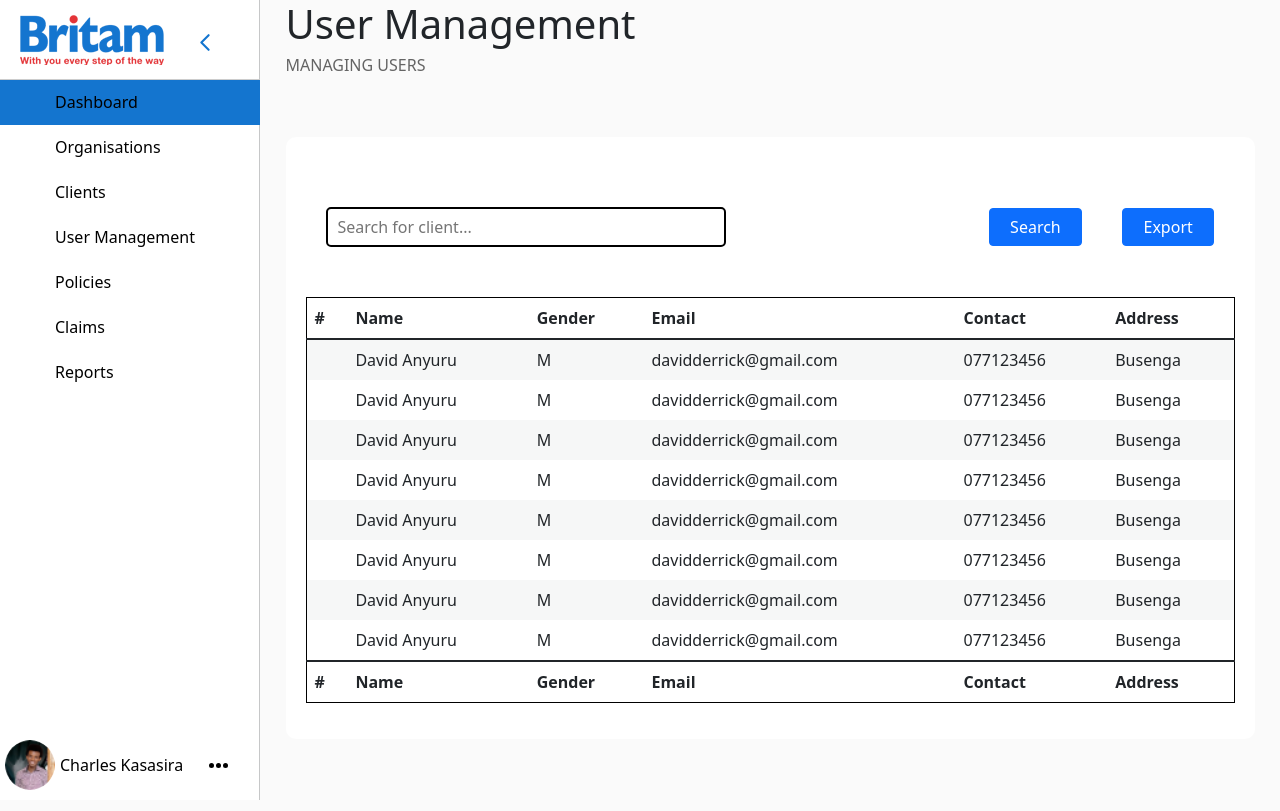
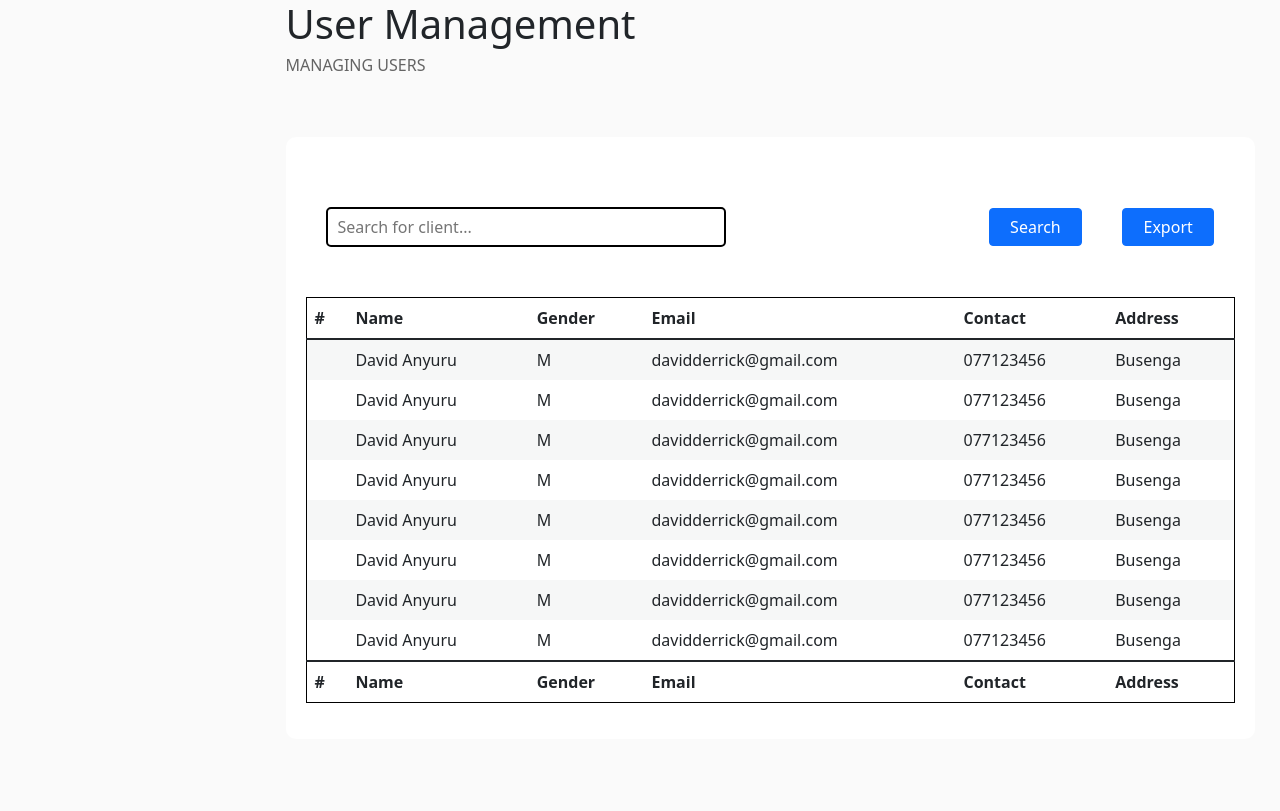
Before and after one commit to davidofug/microinsurancemanagement, a React (Create React App) app: page /user in a window 1280 px wide. Built offline with nearby package versions, Linux system fonts and the light colour scheme.

Commit message:
Fix PrivateRoute use

```diff
--- a/src/index.js
+++ b/src/index.js
@@ -7,14 +7,13 @@ import reportWebVitals from './reportWebVitals';
 import { combineProviders } from './helpers/combineProviders';
 import './index.css'
 
-
 const Providers = combineProviders([AuthProvider]);
 
 ReactDOM.render(
   <React.StrictMode>
-    <Providers>
+    <AuthProvider>
       <App />
-    </Providers>
+    </AuthProvider>
   </React.StrictMode>,
   document.getElementById('root')
 );
--- a/src/routes/MyRouter.js
+++ b/src/routes/MyRouter.js
@@ -27,9 +27,12 @@ function MyRouter() {
     return (
         <Router>
             <div className='top-container' >
-                <div className='menuSide'>
-                    <Menu />
-                </div>
+                {currentUser && (
+                    <div className='menuSide'>
+                        <Menu />
+                    </div>
+                    )
+                }
                 <div className="displayContainer">
                     <Switch>
                         <Route path="/" exact component={Login} />
@@ -47,7 +50,9 @@ function MyRouter() {
                         <Route path="/windscreen" component={Windscreen} />
                         <Route path="/comprehensive" component={Comprehensive} />
                         <Route path="/add-clients" component={AddClients} />
-                        <PrivateRoute path="/dashboard" component={Dashboard} />
+                        <PrivateRoute path="/dashboard" >
+                            <Dashboard />
+                        </PrivateRoute>
                         <Route path="*" component={NotFound} />
                     </Switch>
                 </div>
```
